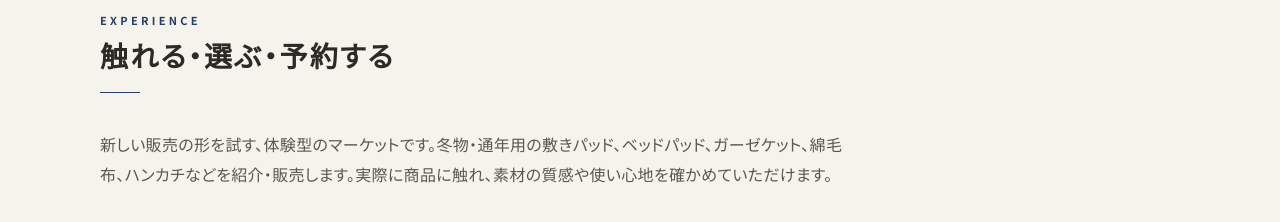
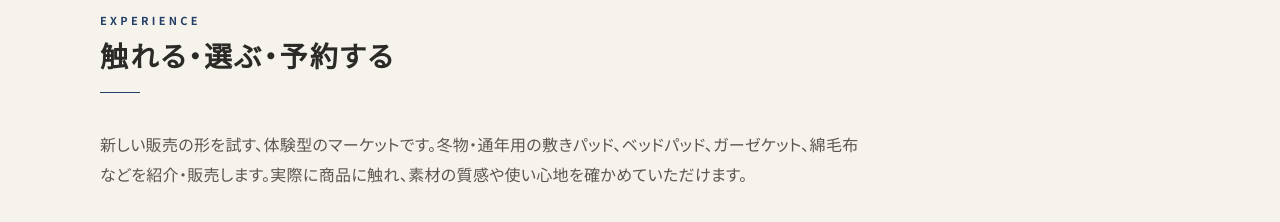
Before and after one commit to kyoto-kaihatsu-dev/ENSEN-gamagori, a plain HTML site: page index.html in a window 1280 px wide. Shown: the part 1660-1882 px from the top of the page. Drawn offline with Linux system fonts and the light colour scheme; a web font is replaced by a local one.

Commit message:
出品物からハンカチを削除（販売しないため）

```diff
--- a/index.html
+++ b/index.html
@@ -610,7 +610,7 @@
           <h2 class="sec-title" id="experience-title">触れる・選ぶ・予約する</h2>
         </div>
         <p class="feature-lead fade">
-          新しい販売の形を試す、体験型のマーケットです。冬物・通年用の敷きパッド、ベッドパッド、ガーゼケット、綿毛布、ハンカチなどを紹介・販売します。実際に商品に触れ、素材の質感や使い心地を確かめていただけます。
+          新しい販売の形を試す、体験型のマーケットです。冬物・通年用の敷きパッド、ベッドパッド、ガーゼケット、綿毛布などを紹介・販売します。実際に商品に触れ、素材の質感や使い心地を確かめていただけます。
         </p>
         <div class="feature-grid">
           <article class="feature-card fade">
@@ -663,7 +663,6 @@
                     <li>ベッドパッド</li>
                     <li>ガーゼケット</li>
                     <li>綿毛布</li>
-                    <li>ハンカチ</li>
                   </ul>
                 </dd>
               </dl>
```
